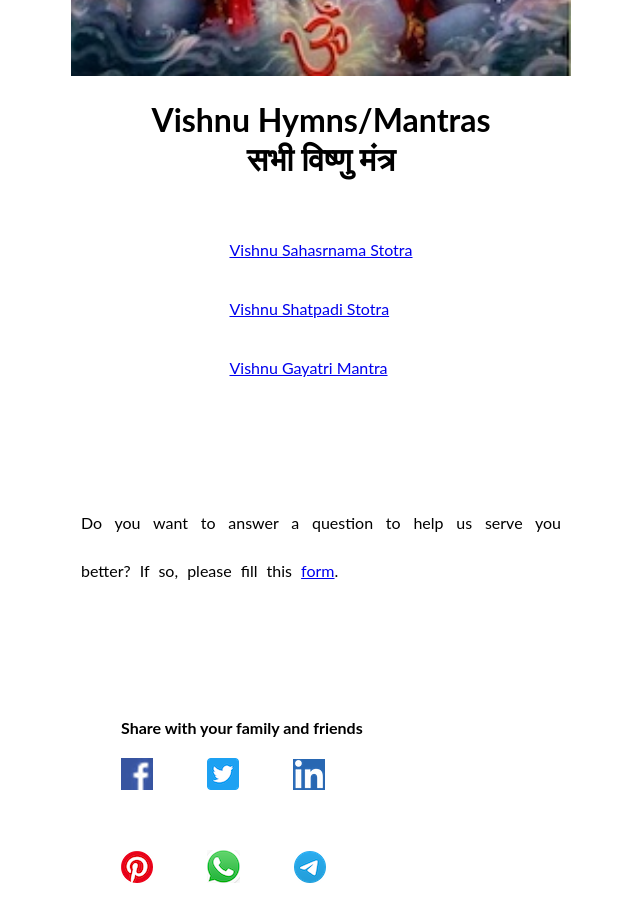
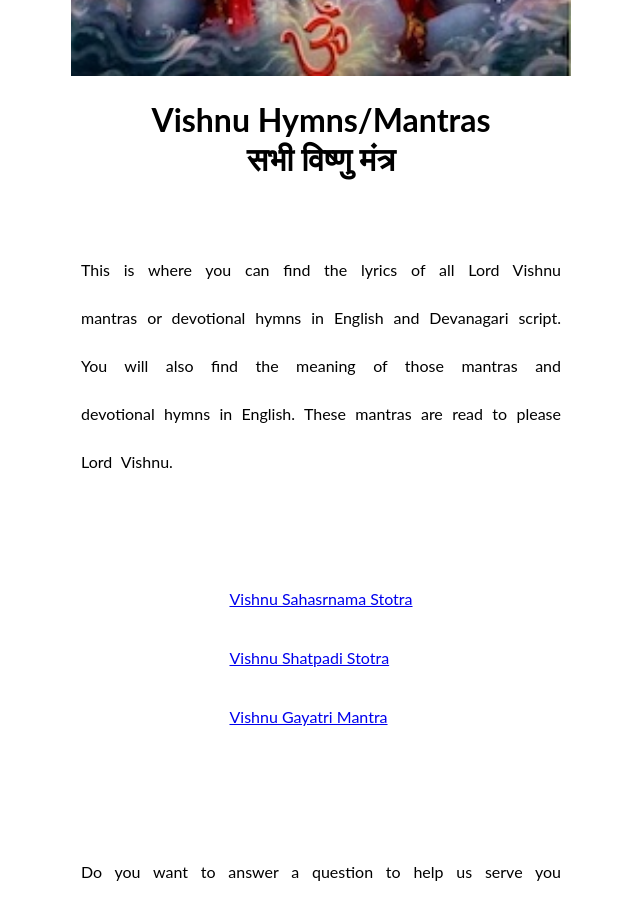
Before and after one commit to abhishekdjoshi/abhishekdjoshi.kclstr.io, a Jekyll site: the page pages/vishnu/all.html, which Jekyll copies as it is, in a window 1280 px wide and 900 px high, scrolled down 541 px. Shown: the whole window, without its empty margins (319-959 px from the left). Built offline with Jekyll 4.4.1, drawn with Linux system fonts in a browser that asks for light colours; a script that is not in the unit is left out.

Commit message:
Update all.html

```diff
--- a/pages/vishnu/all.html
+++ b/pages/vishnu/all.html
@@ -6,7 +6,7 @@
     <meta http-equiv="Content-Type" content="text/html; charset=UTF-8" />
     <meta
       name="description"
-      content="Learn the mantras of Lord Vishnu. Read the mantra in English and Hindi or Sanskrit."
+      content="Learn Lord Vishnu mantras and devotional hymns. Read the lyrics in English and Hindi or Sanskrit, and get the meaning in English."
     />
     <meta
       name="keywords"
@@ -125,7 +125,7 @@
       });
     </script>
   </head>
-  <body>
+  <body onselectstart="return false;">
     <!--Added below on 18th Feb 2020 at 8:15 PM-->
     <div id="mySidenav" class="sidenav">
       <a href="javascript:void(0)" class="closebtn" onclick="closeNav()"
@@ -157,6 +157,14 @@
         सभी विष्णु मंत्र
       </h1>
       <br />
+
+      <p>
+        This is where you can find the lyrics of all Lord Vishnu mantras or
+        devotional hymns in English and Devanagari script. You will also find
+        the meaning of those mantras and devotional hymns in English. These
+        mantras are read to please Lord Vishnu.
+      </p>
+      <br /><br /><br />
 
       <table>
         <tr>
```
